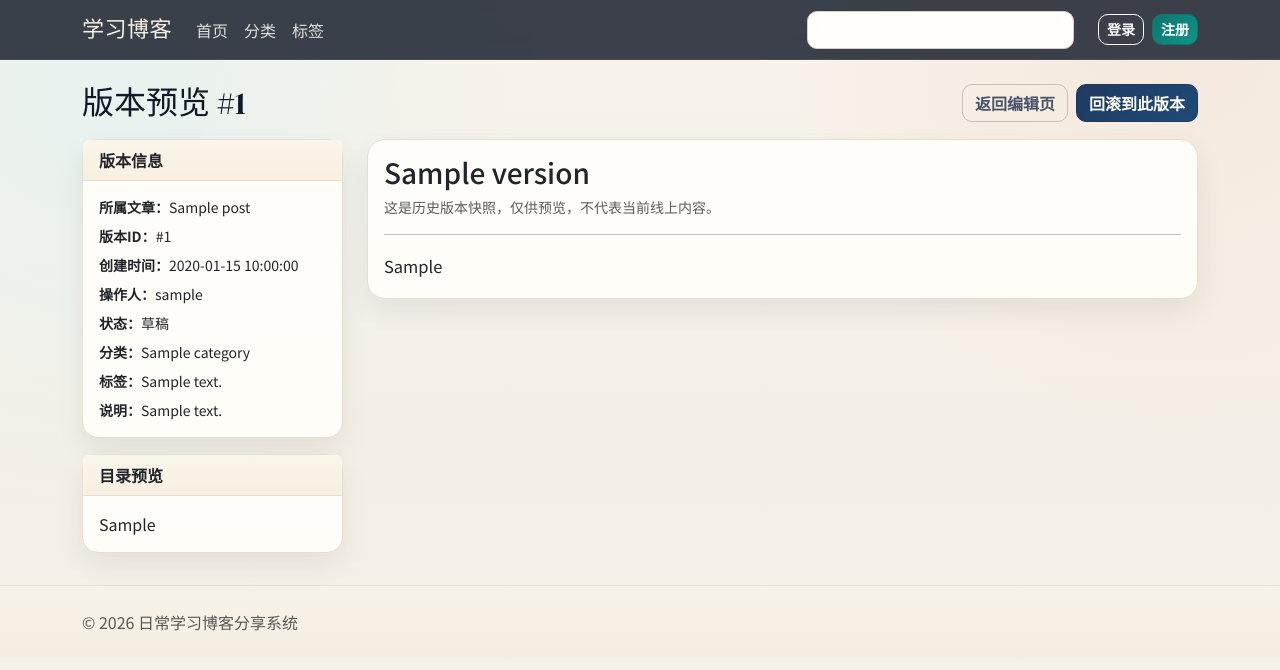
After one commit to zishuo-xu/boke, a Flask app: template boke/app/templates/admin/post_version_preview.html in a window 1280 px wide. The commit adds this page. Shown: the top 670 px of the page. Run offline with Flask 3, Linux system fonts and the light colour scheme; tables that the repository leaves empty hold one stand-in row (values such as "Sample post"); the template is opened without the code that fills it: values that come from a table or form of the project are taken from there, most other values are stand-ins (such as "Sample title", 1, 10 or a date in 2020); some libraries are stand-ins or nearby versions.

Commit message:
feat(editor): add version preview and quick category creation

```diff
--- /dev/null
+++ b/boke/app/templates/admin/post_version_preview.html
@@ -0,0 +1,46 @@
+{% extends 'base.html' %}
+{% block title %}版本预览 - {{ post.title }}{% endblock %}
+{% block content %}
+<div class="d-flex justify-content-between align-items-center mb-3 page-headline">
+  <h2 class="mb-0">版本预览 #{{ version.id }}</h2>
+  <div class="d-flex gap-2">
+    <a class="btn btn-outline-secondary" href="{{ url_for('admin.post_edit', post_id=post.id) }}">返回编辑页</a>
+    <form method="post" action="{{ url_for('admin.post_rollback', post_id=post.id, version_id=version.id) }}" onsubmit="return confirm('确认回滚到该版本？')">
+      <button class="btn btn-primary" type="submit">回滚到此版本</button>
+    </form>
+  </div>
+</div>
+
+<div class="row g-4">
+  <aside class="col-lg-3">
+    <div class="card sticky-toc">
+      <div class="card-header">版本信息</div>
+      <div class="card-body small">
+        <div class="mb-2"><strong>所属文章：</strong>{{ post.title }}</div>
+        <div class="mb-2"><strong>版本ID：</strong>#{{ version.id }}</div>
+        <div class="mb-2"><strong>创建时间：</strong>{{ version.created_at.strftime('%Y-%m-%d %H:%M:%S') }}</div>
+        <div class="mb-2"><strong>操作人：</strong>{{ version.editor.username if version.editor else '-' }}</div>
+        <div class="mb-2"><strong>状态：</strong>{{ '已发布' if version.status == 1 else '草稿' }}</div>
+        <div class="mb-2"><strong>分类：</strong>{{ version.category.name if version.category else '未分类' }}</div>
+        <div class="mb-2"><strong>标签：</strong>{{ version.tags_text or '无' }}</div>
+        <div><strong>说明：</strong>{{ version.version_note }}</div>
+      </div>
+    </div>
+    <div class="card mt-3 d-none d-lg-block">
+      <div class="card-header">目录预览</div>
+      <div class="card-body toc-body">{{ toc_html|safe }}</div>
+    </div>
+  </aside>
+
+  <main class="col-lg-9">
+    <article class="card article-card">
+      <div class="card-body">
+        <h1 class="h3">{{ version.title }}</h1>
+        <p class="text-muted small">这是历史版本快照，仅供预览，不代表当前线上内容。</p>
+        <hr>
+        <div class="markdown-body">{{ rendered_html|safe }}</div>
+      </div>
+    </article>
+  </main>
+</div>
+{% endblock %}
```
Also changed, not shown: boke/app/admin.py (+47 -1 lines), boke/app/static/js/admin_quick_category.js (added, +87 -0 lines), boke/app/templates/admin/post_form.html (+14 -3 lines).
